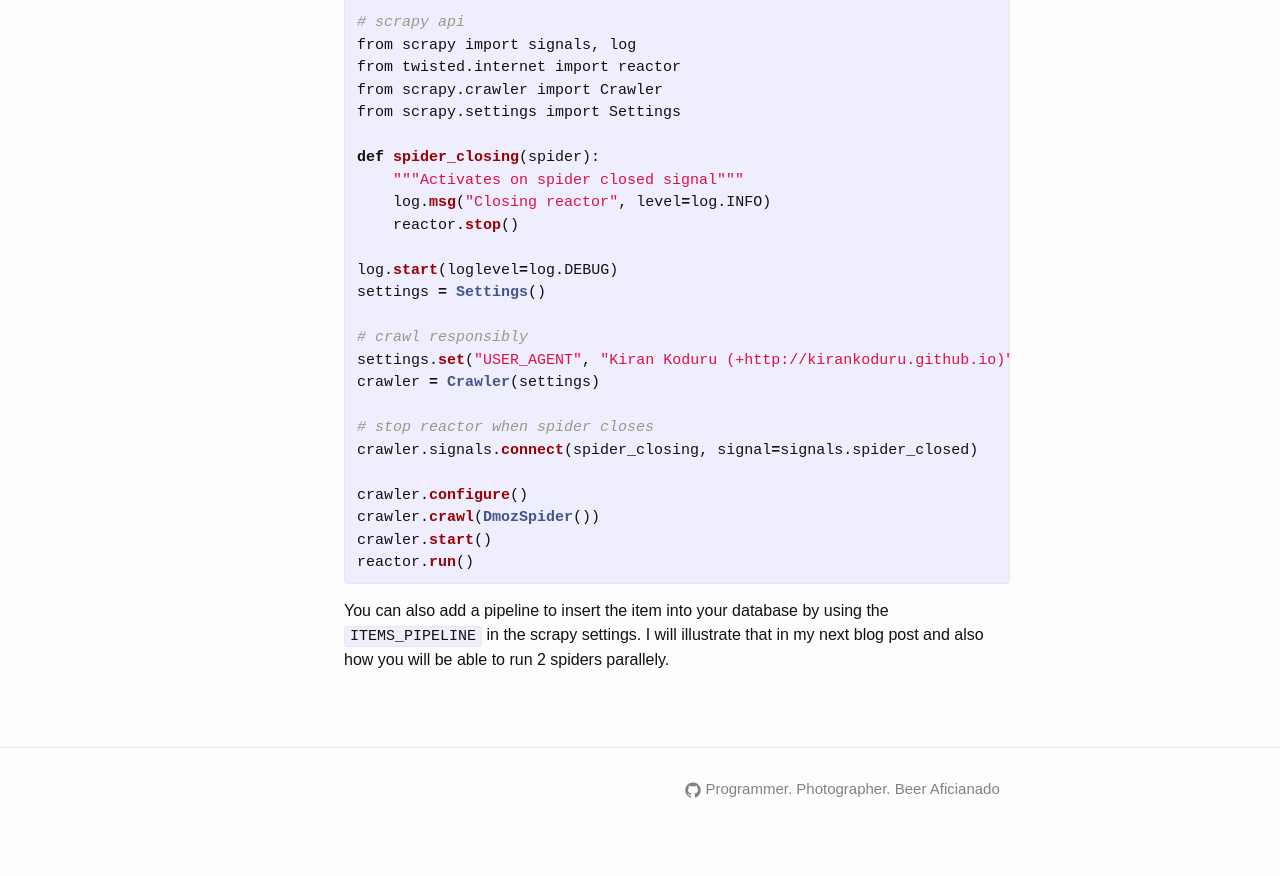
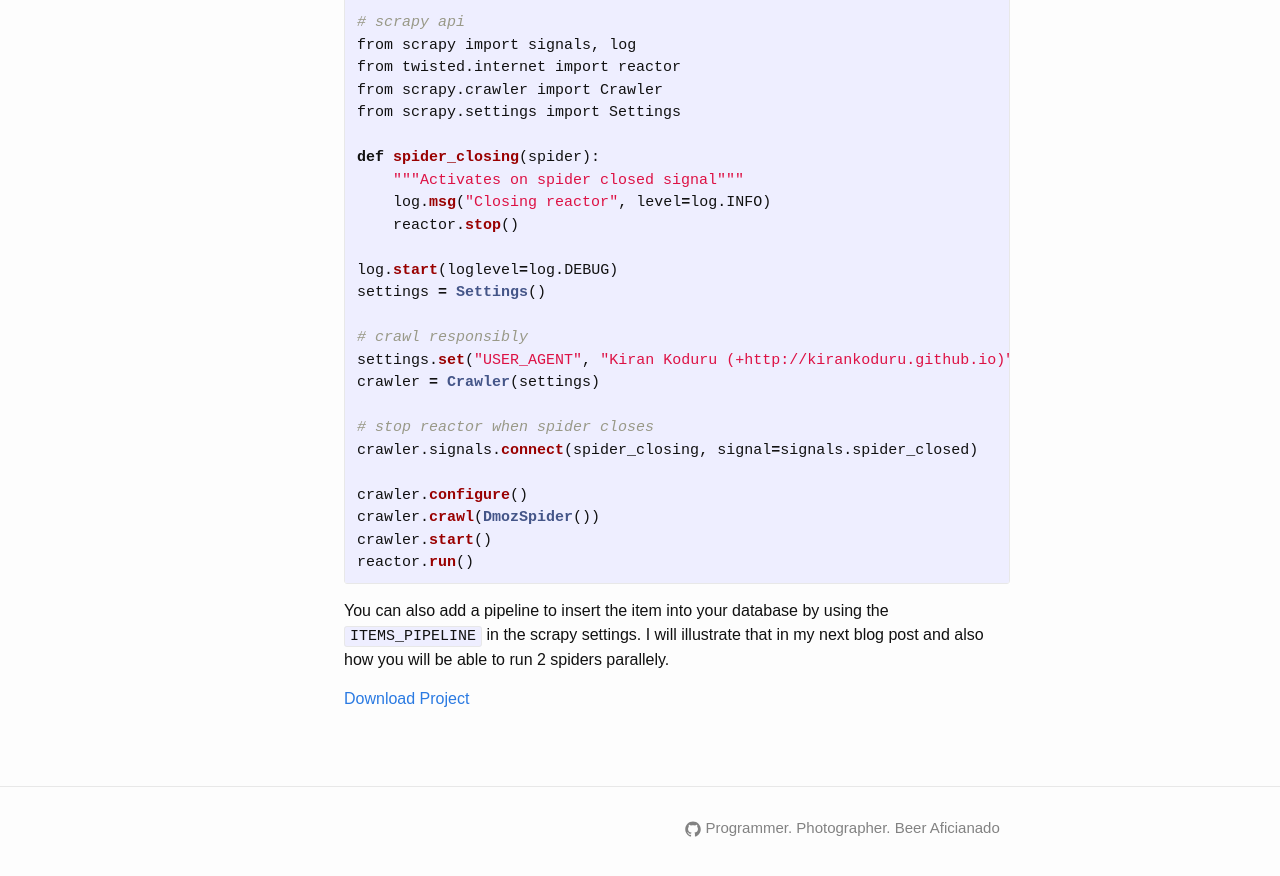
Before and after one commit to arupbhunia/kirankoduru.github.io, a Jekyll site: the page built from _posts/2015-01-24-running-scrapy-programmatically.md, in a window 1280 px wide and 900 px high, scrolled down 1559 px. Shown: the top 876 px of the window. Built offline with Jekyll 4.4.1, drawn with Linux system fonts in a browser that asks for light colours; comment, search, counter and statistics services are not loaded.

Commit message:
download files button

```diff
--- a/_posts/2015-01-24-running-scrapy-programmatically.md
+++ b/_posts/2015-01-24-running-scrapy-programmatically.md
@@ -84,3 +84,5 @@
 {% endhighlight %}
 
 You can also add a pipeline to insert the item into your database by using the `ITEMS_PIPELINE` in the scrapy settings. I will illustrate that in my next blog post and also how you will be able to run 2 spiders parallely.
+
+[Download Project](https://github.com/kirankoduru/scrapy-programmatically/archive/master.zip)
```
